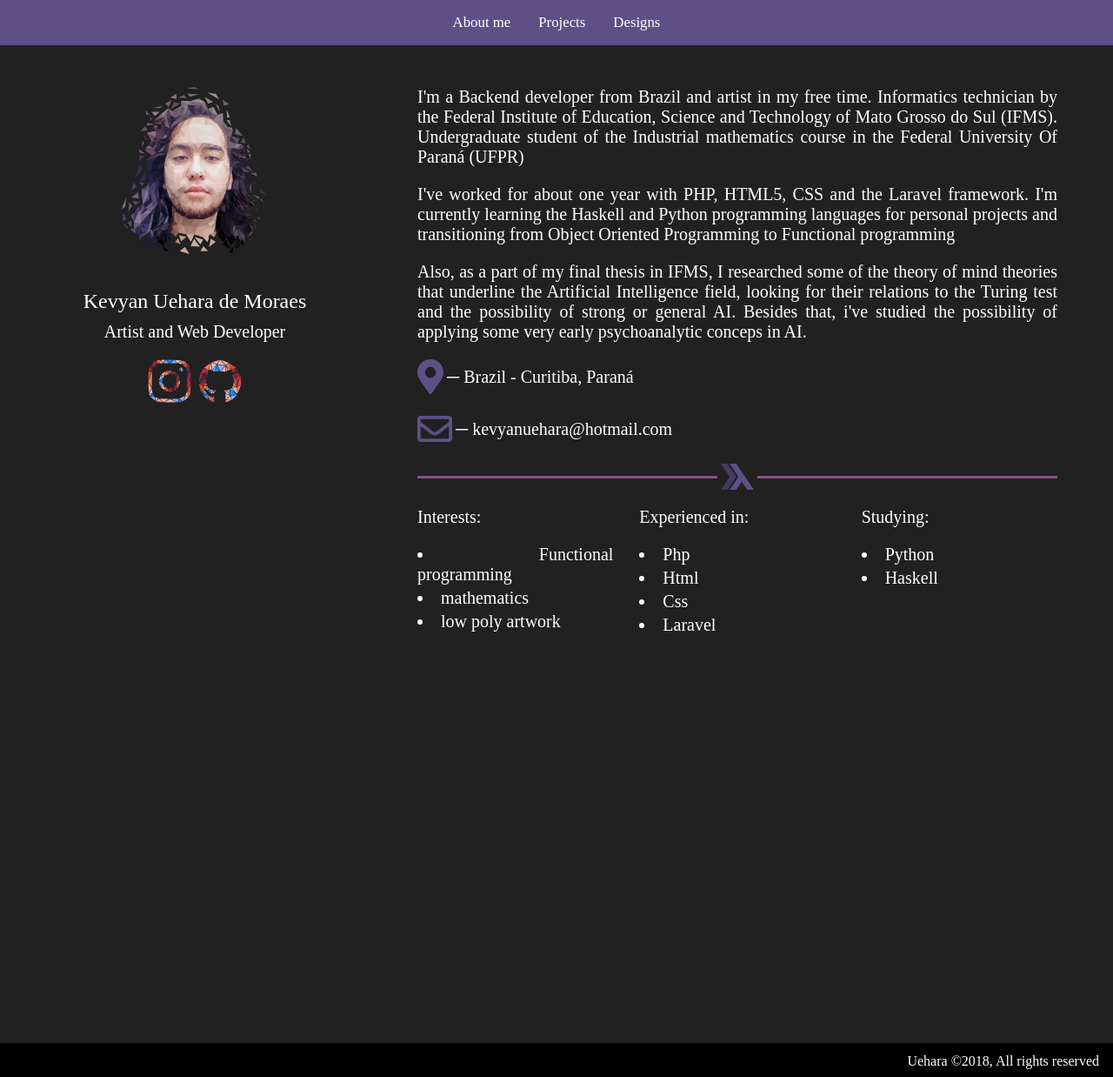
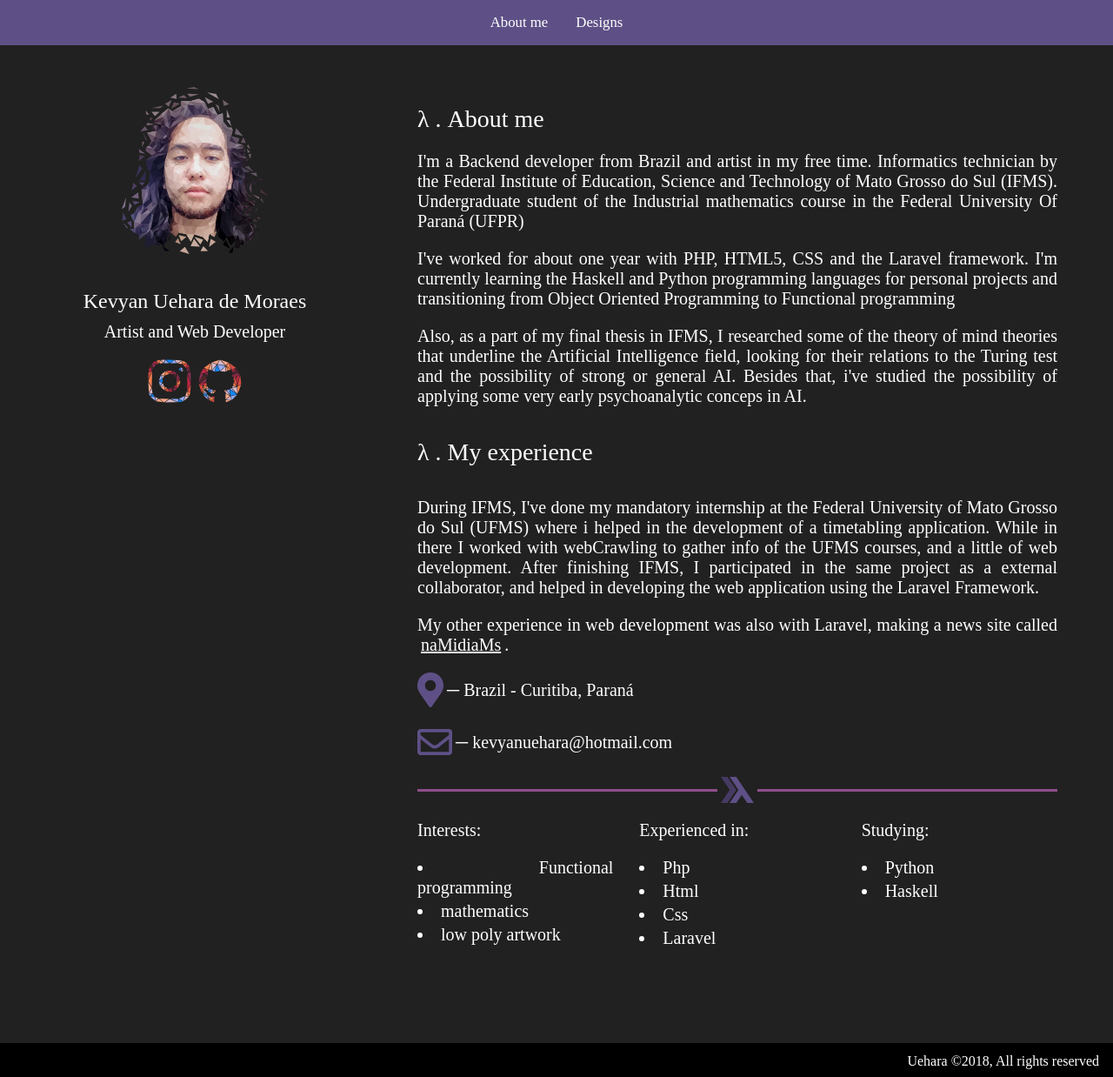
Before and after one commit to kevyanue/kevyanue.github.io, a Jekyll site: the page built from index.html, in a window 1280 px wide and 1238 px high. Shown: the whole window at 87% size. Built offline with Jekyll 4.4.1, drawn with Linux system fonts in a browser that asks for light colours; nearby versions of some CDN libraries.

Commit message:
text added

```diff
--- a/_layouts/default.html
+++ b/_layouts/default.html
@@ -14,7 +14,6 @@
 		<div class="fluid d-inline my-0 align-items-center">
 			<nav class="nav justify-content-center sticky-top" style="background-color:#5e5086" >
 				<a class="menu-link p-3 text-white"  href="/index.html">About me</a>
-				<a class="menu-link p-3 text-white"  href="#">Projects</a>
 				<a class="menu-link p-3 text-white"  href="/artworks.html">Designs</a>
 			</nav>
 		</div>
--- a/artworks.html
+++ b/artworks.html
@@ -24,7 +24,6 @@
 		<div class="fluid d-inline my-0 align-items-center fixed-top" >
 			<nav class="nav justify-content-center" style="background-color:#5e5086">
 				<a class="menu-link p-3 text-white" href="/index.html">About me</a>
-				<a class="menu-link p-3 text-white" style="color:darkgray" href="#">Projects</a>
 				<a class="menu-link p-3 text-white" style="color:darkgray" href="/artworks.html">Designs</a>
 			</nav>
 		</div>
--- a/css/custom/_programming.scss
+++ b/css/custom/_programming.scss
@@ -65,12 +65,12 @@ body {
 }
 
 .white-link, .white-link:active, .white-link:visited {
-    text-decoration: none;
+    text-decoration: underline !important;
     color: white;
 }
 
 .white-link:hover{
-    text-decoration: none;
+    text-decoration: underline !important;
     color: #808080
 }
 
--- a/index.html
+++ b/index.html
@@ -22,6 +22,7 @@ layout: default
         </div>
         <div class="col-md-8 p-0">
             <div class="text-justify px-5">
+                    <h3 class="py-3 my-1"> &lambda; . About me</h3>
 
                     I'm a Backend developer from Brazil and artist in my free time.
                         Informatics technician by the Federal Institute of Education, Science and Technology of Mato Grosso do Sul (IFMS).
@@ -36,6 +37,19 @@ layout: default
                         Besides that, i've studied the possibility of applying some very early psychoanalytic conceps in AI.
 
                     </p>
+
+                    <h3 class="py-3 my-1"> &lambda; . My experience</h3>
+                    <p>During IFMS, I've done my mandatory internship at the Federal University of Mato Grosso do Sul (UFMS)
+                        where i helped in the development of a timetabling application.
+                        While in there I worked with webCrawling to gather info of the UFMS courses, and a little of web development.
+                        After finishing IFMS, I participated in the same project as a external collaborator,
+                        and helped in developing the web application using the Laravel Framework.
+                    </p>
+                    <p>
+                        My other experience in web development was also with Laravel, making a news site called
+                        <a href="http://namidiams.com.br" class="white-link px-1">naMidiaMs</a>.
+                    </p>
+
                     <p>
                         <p>
                             <div class=" d-inline-flex align-items-center">
--- /dev/null
+++ b/projects.html
@@ -0,0 +1,3 @@
+---
+layout: default
+---
```
